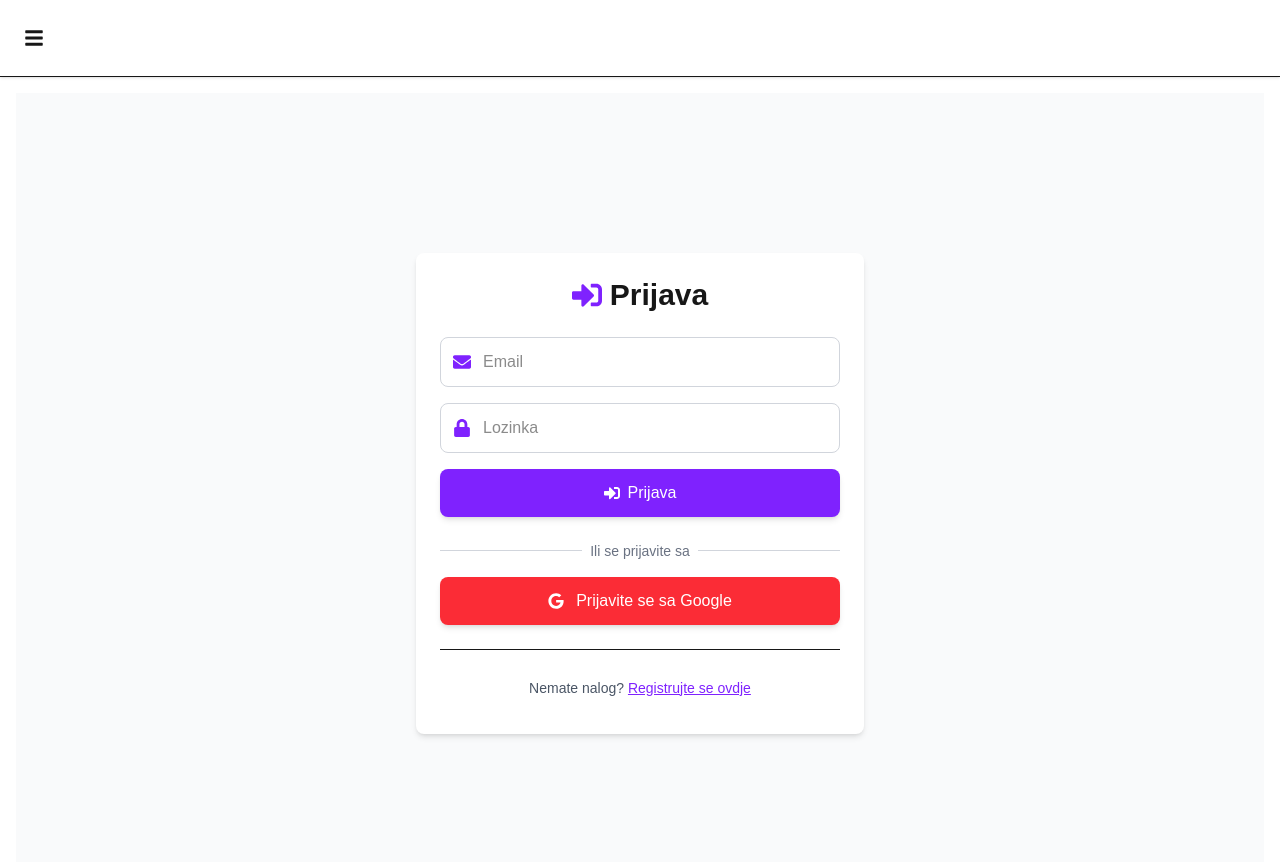
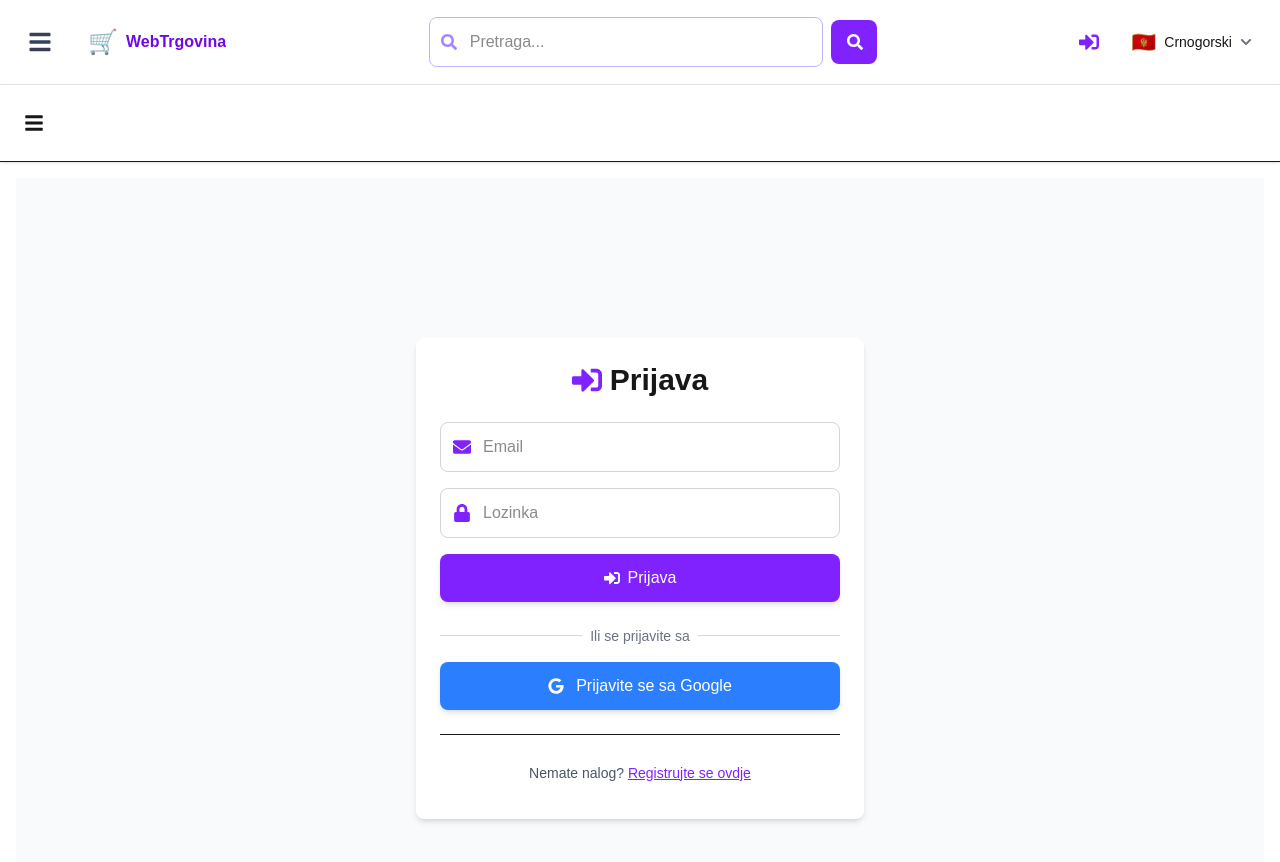
Before and after one commit to kosovic-creator/web-prodavnica, a Next.js app: page /auth/prijava in a window 1280 px wide. Shown: the top 862 px of the page. Built offline with nearby package versions, Linux system fonts and the light colour scheme; no server answers.

Commit message:
google dugme?

```diff
--- a/app/auth/prijava/page.tsx
+++ b/app/auth/prijava/page.tsx
@@ -125,12 +125,14 @@ export default function PrijavaForm() {
           <button
             onClick={() => signIn('google', { callbackUrl: '/' })}
             disabled={loading}
-            className="w-full flex items-center justify-center gap-3 bg-red-500 text-white px-4 py-3 rounded-lg shadow-md hover:bg-red-600 disabled:opacity-50 disabled:cursor-not-allowed transition-colors text-base font-medium"
+            className="w-full flex items-center justify-center gap-3 bg-blue-500 text-white px-4 py-3 rounded-lg shadow-md hover:bg-blue-900 disabled:opacity-50 disabled:cursor-not-allowed transition-colors text-base font-medium"
           >
             <FaGoogle />
             {t('login.loginWithGoogle')}
           </button>
+
         </div>
+
 
         {/* Registration link */}
         <div className="mt-6 text-center border-t pt-4">
--- a/app/layout.tsx
+++ b/app/layout.tsx
@@ -2,6 +2,7 @@
 
 import "./globals.css";
 import Sidebar from '../components/Sidebar';
+import Navbar from '../components/Navbar';
 import { useState } from 'react';
 import { SessionProvider } from "next-auth/react";
 import { KorpaProvider } from "@/components/KorpaContext";
@@ -48,6 +49,7 @@ export default function RootLayout({ children }: { children: React.ReactNode })
         <SessionProvider>
           <SearchProvider>
             <KorpaProvider>
+              <Navbar />
               <div className="flex min-h-screen">
                 {/* Sidebar - prikazan samo kada je otvoren */}
                 {sidebarOpen && (
--- a/components/Sidebar.tsx
+++ b/components/Sidebar.tsx
@@ -1,4 +1,3 @@
-/* eslint-disable react-hooks/exhaustive-deps */
 'use client';
 
 import React, { Suspense, useEffect, useState } from 'react';
```
